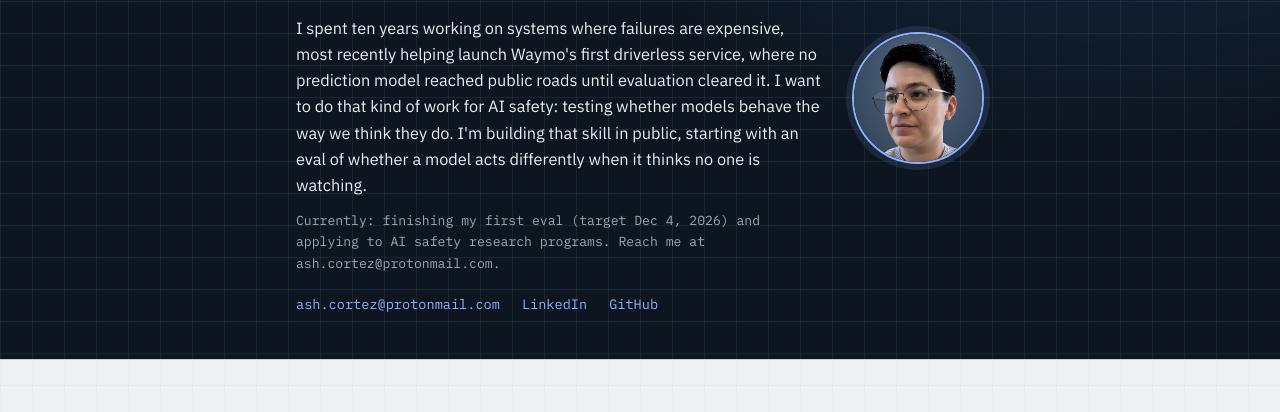
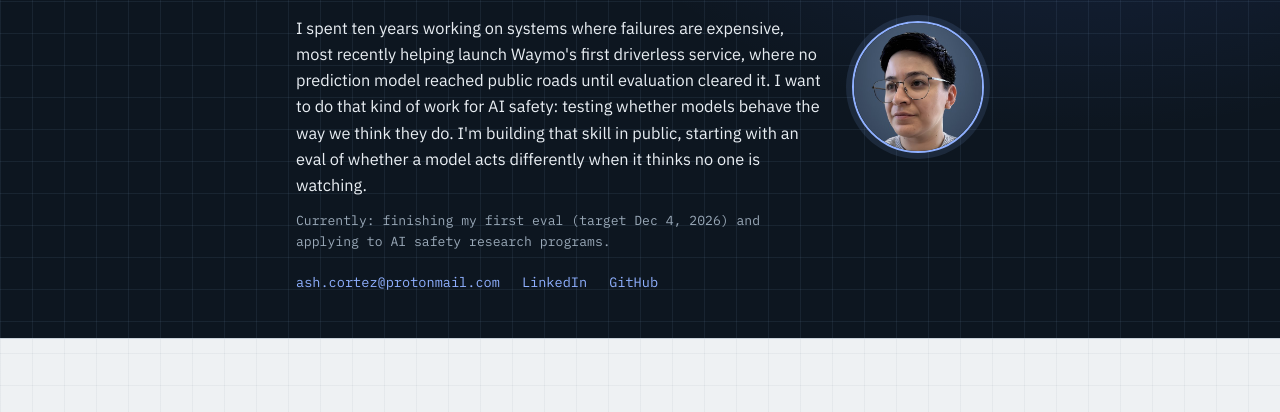
Before and after one commit to ash-cortez/ash-cortez.github.io, a plain HTML site: page index.html in a window 1280 px wide. Shown: the part 223-635 px from the top of the page. Drawn offline with Linux system fonts and the light colour scheme.

Commit message:
Remove email from Currently line
Co-Authored-By: Claude Opus 5.5 <noreply@anthropic.com>

```diff
--- a/index.html
+++ b/index.html
@@ -22,7 +22,7 @@
   <h1>Ash Cortez-Taylor</h1>
   <p class="tagline">Applied AI engineer and founder, moving into empirical AI safety research</p>
   <p class="intro-para">I spent ten years working on systems where failures are expensive, most recently helping launch Waymo's first driverless service, where no prediction model reached public roads until evaluation cleared it. I want to do that kind of work for AI safety: testing whether models behave the way we think they do. I'm building that skill in public, starting with an eval of whether a model acts differently when it thinks no one is watching.</p>
-  <p class="currently-line">Currently: finishing my first eval (target Dec 4, 2026) and applying to AI safety research programs. Reach me at ash.cortez@protonmail.com.</p>
+  <p class="currently-line">Currently: finishing my first eval (target Dec 4, 2026) and applying to AI safety research programs.</p>
   <nav class="links">
     <a href="mailto:ash.cortez@protonmail.com">ash.cortez@protonmail.com</a>
     <a href="https://www.linkedin.com/in/ashcortez">LinkedIn</a>
```
